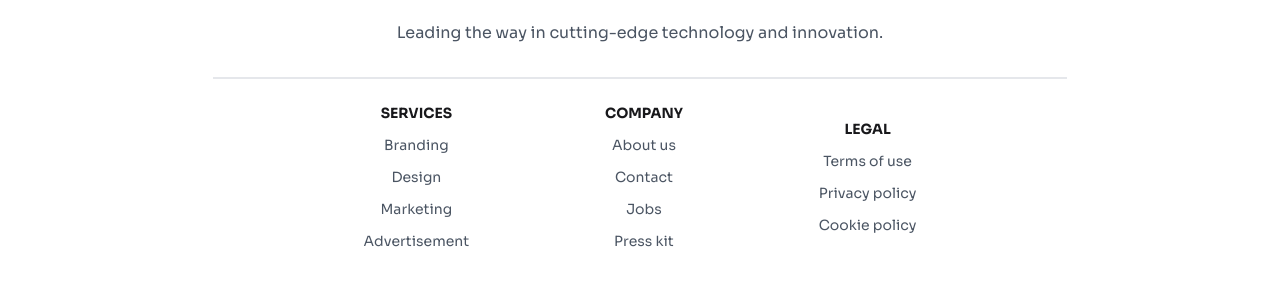
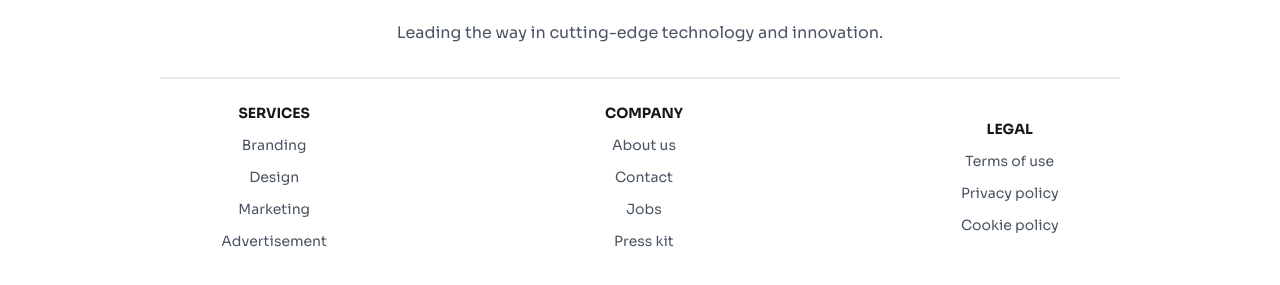
Before and after one commit to farad-alam/Gadget-Heaven, a website: page index.html in a window 1280 px wide. Shown: the part 2559-2844 px from the top of the page. Drawn offline with Linux system fonts and the light colour scheme.

Commit message:
home page fully responsive

```diff
--- a/index.html
+++ b/index.html
@@ -121,9 +121,9 @@
         />
       </div>
     </section>
-    <main data-theme="mytheme" class="relative w-full -top-[250px] md:top-[300px] lg:top-[450px] bg-base-200 pb-52">
+    <main data-theme="mytheme" class="relative w-full -top-[250px] md:top-[300px] lg:top-[450px] bg-base-200 md:pb-52">
       <section id="disply-products-sec" class="w-9/12 mx-auto">
-        <h1 class="text-4xl font-bold text-center mb-16">
+        <h1 class="text-3xl md:text-4xl font-bold text-center mb-16">
           Explore Cutting-Edge Gadgets
         </h1>
         <section id="categories-and-products" class="flex flex-col lg:flex-row gap-3">
@@ -263,12 +263,12 @@
       </section>
     </main>
 
-    <footer class="bg-base-100 py-16 relative top-[450px] w-8/12 mx-auto h-fit">
-      <header class="text-center pb-8 border-b-2">
+    <footer class="bg-base-100 py-16 relative  md:top-[450px] w-full mx-auto h-fit">
+      <header class="text-center w-9/12 mx-auto pb-8 border-b-2 relative">
         <h1 class="text-2xl md:text-3xl pb-6 font-bold">Gadget Heaven</h1>
         <p class="text-gray-600">Leading the way in cutting-edge technology and innovation.</p>
       </header>
-      <section id="footer-menu" class="relative w-8/12 pt-4 mx-auto flex text-gray-600 items-center justify-between">
+      <section id="footer-menu" class="relative w-8/12 pt-4 mx-auto flex flex-col gap-6 md:flex-row text-gray-600 items-center justify-between">
         <nav class="menu items-center gap-3">
           <h6 class="font-bold uppercase text-zinc-900">Services</h6>
           <a class="link-hover">Branding</a>
```
Also changed, not shown: src/output.css.
